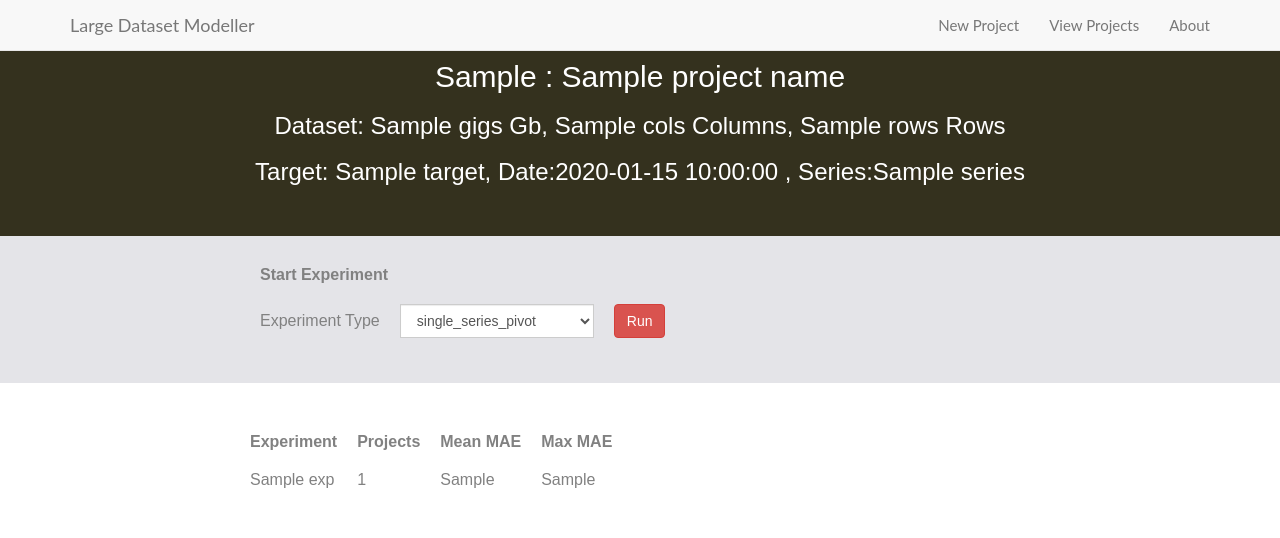
After one commit to john-hawkins/DataRobot_Large_Data_Modeler, a Flask app: template templates/project.html in a window 1280 px wide. The commit adds this page. Shown: the top 538 px of the page. Run offline with Flask 2, Linux system fonts and the light colour scheme; the template is opened without the code that fills it: most values are stand-ins (such as "Sample title", 1, 10 or a date in 2020); some libraries are stand-ins or nearby versions.

Commit message:
adding dummy templates for project/experiment exploration

```diff
--- a/app.py
+++ b/app.py
@@ -60,6 +60,14 @@ def generate():
 def about():
         return render_template("about.html")
 
+# ###################################################################################
+# Projects Page -
+@app.route('/projects')
+def projects():
+    # RENDER THE HOME PAGE
+    projects = []
+    return render_template("projects.html", projects=projects)
+
 
 # ###################################################################################
 # With debug=True, Flask server will auto-reload
--- a/src/ProjectManager.py
+++ b/src/ProjectManager.py
@@ -1,12 +1,11 @@
 from werkzeug.utils import secure_filename
-from pathlib import Path
 import pandas as pd
 import chardet
 import yaml
 import os
 import re
 
-# Import the file:  ProcessLargeData.py
+# Import the file:  ../src/ProcessLargeData.py
 import src.ProcessLargeData as pld
 
 PROJECTS_FOLDER = './projects/'
@@ -18,8 +17,7 @@ def initiate_project(project_name, project_type, file):
 	project_folder = PROJECTS_FOLDER + clean_string(project_name)
 	exists = True
 	while (exists):
-		my_file = Path(project_folder)
-		if my_file.is_file():
+		if os.path.exists(project_folder):
 			print("Project directory exists, modifying")
 			project_folder = project_folder + "X"
 		else:
@@ -28,13 +26,19 @@ def initiate_project(project_name, project_type, file):
 	try:
 		os.mkdir(project_folder)
 	except OSError:
-		return  0, ("Creation of the directory %s failed" % project_folder),project_folder
+		return  0, ("Creation of the directory %s failed" % project_folder), project_folder
 
 	data_path = project_folder + "/data"
 	try:
 		os.mkdir(data_path)
 	except OSError:
-		return  0, ("Creation of the directory %s failed" % data_path),project_folder
+		return  0, ("Creation of the directory %s failed" % data_path), project_folder
+
+	exp_path = project_folder + "/exp"
+	try:
+		os.mkdir(exp_path)
+	except OSError:
+		return  0, ("Creation of the directory %s failed" % exp_path), project_folder
 
 	rawdata_file_path = data_path + "/" + file.filename
 
@@ -55,6 +59,43 @@ def initiate_project(project_name, project_type, file):
 		documents = yaml.dump(dict_file, file, default_flow_style=False)
 	print(config)
 	return 1, "Success", project_folder
+
+# ###################################################################################
+def initiate_experiment(project_folder, experiment_name, experiment_type, file):
+        exp_folder = project_folder + "/exp/" + clean_string(experiment_name)
+        exists = True
+        while (exists):
+                if os.path.exists(exp_folder):
+                        print("Experiment directory exists, modifying")
+                        exp_folder = exp_folder + "_X"
+                else:
+                        exists = False
+
+        try:
+                os.mkdir(exp_folder)
+        except OSError:
+                return  0, ("Creation of the directory %s failed" % project_folder), project_folder
+
+        data_path = exp_folder + "/data"
+        try:
+                os.mkdir(data_path)
+        except OSError:
+                return  0, ("Creation of the directory %s failed" % data_path), project_folder
+
+        rawdata_file_path = data_path + "/data.csv"
+
+        file.to_csv(rawdata_file_path, index=False, header=True)
+
+        dict_file = {'experiment_name':experiment_name,
+                'experiment_type':experiment_type,
+                'raw_data_path':rawdata_file_path}
+        config = project_folder + '/config.yaml'
+        with open(config, 'w') as file:
+                documents = yaml.dump(dict_file, file, default_flow_style=False)
+        print(config)
+        return 1, "Success", experiment_folder
+
+
 
 
 # ###################################################################################
@@ -80,6 +121,7 @@ def get_column_names(project_folder):
 		first_line = f.readline()
 		return first_line.split(",")
 
+# ###################################################################################
 def get_dataset_stats(project_folder):
         config = project_folder + '/config.yaml'
         data_path = ''
--- a/templates/configure.html
+++ b/templates/configure.html
@@ -2,7 +2,7 @@
 
 <div class="chooser text-center">
   <h2>{{ project_type }} : {{ project_name }}</h2>
-  <div>Dataset: {{gigs}} Gb, {{cols}} Columns, {{rows}} Rows
+  <h3>Dataset: {{gigs}} Gb, {{cols}} Columns, {{rows}} Rows</h3>
 </div>
 
 <div class="controlpanel text-center">
--- /dev/null
+++ b/templates/experiment_list.html
@@ -0,0 +1,16 @@
+
+<div class="canvas text-center">
+   <div class="input-group" style="margin: 0 auto; width: 800px;">
+     <table>
+      <tr><th>Experiment</th><th>Projects</th><th>Mean MAE</th><th>Max MAE</th></tr>
+       {% for exp in experiments %}
+        <tr>
+          <td>{{ exp['experiment_name'] }}</td>
+          <td>{{ exp['project_num'] }}</td>
+          <td>{{ exp['mean_mae'] }}</td>
+          <td>{{ exp['max_mae'] }}</td>
+        </tr>
+       {% endfor %}
+     </table>
+   </div>
+</div>
--- a/templates/header.html
+++ b/templates/header.html
@@ -49,7 +49,7 @@
     </div>
     <div class="collapse navbar-collapse" id="myNavbar">
       <ul class="nav navbar-nav navbar-right">
-        <li><a href="/index">New Project</a></li>
+        <li><a href="/">New Project</a></li>
         <li><a href="/projects">View Projects</a></li>
         <li><a href="/about">About</a></li>
       </ul>
--- a/templates/index.html
+++ b/templates/index.html
@@ -33,7 +33,7 @@
 </div>
 
 <div class="controlpanel text-center">
-     <h4>Once you choose a project you will be prompted to make additional choices.</h4>
+     <h4>Once you initiate a project you will be prompted to make additional choices.</h4>
 </div>
 
 {% include "footer.html" %}
--- /dev/null
+++ b/templates/project.html
@@ -0,0 +1,43 @@
+{% include "header.html" %}
+
+<div class="chooser text-center">
+  <h2>{{ project_type }} : {{ project_name }}</h2>
+  <h3>Dataset: {{gigs}} Gb, {{cols}} Columns, {{rows}} Rows</h3>
+  <h3>Target: {{target}}, Date:{{datetime}} , Series:{{series}}</h3>
+</div>
+
+<div class="controlpanel text-center">
+    <form method="post" action="/project">
+     <input type="hidden" name="project_folder" value="{{ project_folder }}">
+     <input type="hidden" name="subaction" value="add_experiment">
+     <div class="input-group" style="margin: 0 auto; width: 780px;">
+     <table>
+      <tr><th colspan=2>Start Experiment</th> <th></th></tr>
+      <tr>
+          <td style="white-space: nowrap">Experiment Type</td>
+          <td>
+           <select name="experiment_type" class="form-control">
+              <option value="single_series_pivot">single_series_pivot</option>
+              <option value="single_series_reduction">single_series_reduction</option>
+           </select>
+          </td>
+          <td><button id="generate" type="submit" class="btn btn-danger">Run</button></td>
+      </tr>
+     </table>
+    </div>
+  </form>
+ <div id="placeholder" style="margin: 10 auto; width: 680px;"></div>
+</div>
+
+<script>
+  bootstrap_alert = function(message) {
+    $('#placeholder').html(
+      '<div class="alert alert-warning"><a class="close" data-dismiss="alert">×</a><span>'+message+'</span></div>');
+   }
+   $('#generate').on('click', function() {bootstrap_alert('Please be patient, this can take 5-10 minutes to initiate');
+});
+</script>
+
+{% include "experiment_list.html" %}
+
+{% include "footer.html" %}
```
Also changed, not shown: src/ProcessLargeData.py (+119 -43 lines), templates/project_list.html (added, +15 -0 lines), templates/projects.html (added, +9 -0 lines).
